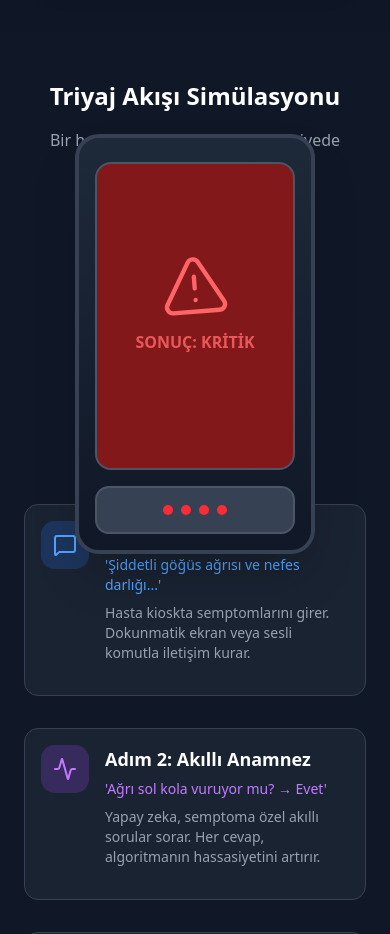
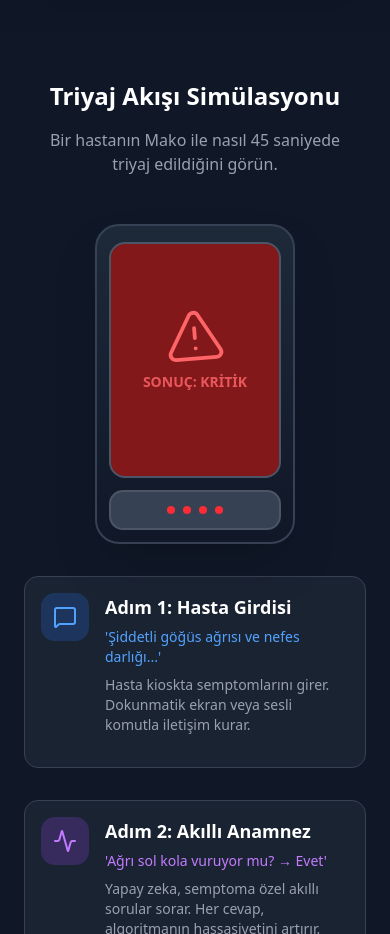
Before and after one commit to bsyilmaz/medmentum, a React (Vite) app: page /products/mako in a window 390 px wide. Shown: the part 1880-2814 px from the top of the page. Built offline with nearby package versions, Linux system fonts and the light colour scheme.

Commit message:
Mobile (MakoDetail): smaller kiosk (200x320), lighter borders/padding; container h=320px

```diff
--- a/src/components/mako/MakoScene.jsx
+++ b/src/components/mako/MakoScene.jsx
@@ -56,7 +56,7 @@ export function MakoScene() {
   const Icon = config.icon
 
   return (
-    <div className="h-full w-full flex items-center justify-center p-6 sm:p-8">
+    <div className="h-full w-full flex items-center justify-center p-4 sm:p-8">
       <AnimatePresence mode="wait">
         <motion.div
           key={currentStep}
@@ -67,7 +67,7 @@ export function MakoScene() {
           className="relative"
         >
           {/* Ana Kiosk Görseli */}
-          <div className="relative w-[240px] h-[420px] sm:w-[300px] sm:h-[500px] md:w-[400px] md:h-[600px] bg-gradient-to-b from-gray-800 to-gray-900 rounded-3xl shadow-2xl border-4 border-gray-700 overflow-hidden">
+          <div className="relative w-[200px] h-[320px] sm:w-[280px] sm:h-[460px] md:w-[400px] md:h-[600px] bg-gradient-to-b from-gray-800 to-gray-900 rounded-3xl shadow-2xl border-2 md:border-4 border-gray-700 overflow-hidden">
 
             {/* Ekran Alanı */}
             <motion.div
@@ -79,7 +79,7 @@ export function MakoScene() {
                 ]
               } : {}}
               transition={{ duration: 2, repeat: Infinity }}
-              className={`absolute top-6 sm:top-8 left-4 sm:left-6 right-4 sm:right-6 bottom-20 sm:bottom-24 ${config.bgColor} rounded-2xl border-2 border-gray-600 flex flex-col items-center justify-center p-4 sm:p-6 transition-all duration-500`}
+              className={`absolute top-4 sm:top-8 left-3 sm:left-6 right-3 sm:right-6 bottom-16 sm:bottom-24 ${config.bgColor} rounded-2xl border-2 border-gray-600 flex flex-col items-center justify-center p-3 sm:p-6 transition-all duration-500`}
             >
               {/* İkon */}
               <motion.div
@@ -89,7 +89,7 @@ export function MakoScene() {
                 } : {}}
                 transition={{ duration: 2, repeat: Infinity }}
               >
-                <Icon className={`w-16 h-16 sm:w-24 sm:h-24 md:w-32 md:h-32 ${config.color} mb-3 sm:mb-4`} strokeWidth={1.5} />
+                <Icon className={`w-14 h-14 sm:w-24 sm:h-24 md:w-32 md:h-32 ${config.color} mb-2 sm:mb-4`} strokeWidth={1.5} />
               </motion.div>
 
               {/* Durum Metni */}
@@ -98,14 +98,14 @@ export function MakoScene() {
                   opacity: [0.7, 1, 0.7]
                 } : {}}
                 transition={{ duration: 2, repeat: Infinity }}
-                className={`text-base sm:text-lg md:text-xl font-bold ${config.color} text-center`}
+                className={`text-sm sm:text-lg md:text-xl font-bold ${config.color} text-center`}
               >
                 {config.label}
               </motion.p>
 
               {/* Veri Akış Animasyonu */}
               {config.pulse && (
-                <div className="mt-4 sm:mt-6 flex gap-2">
+                <div className="mt-3 sm:mt-6 flex gap-2">
                   {[0, 1, 2].map((i) => (
                     <motion.div
                       key={i}
@@ -131,7 +131,7 @@ export function MakoScene() {
                 backgroundColor: ['rgba(239, 68, 68, 0.2)', 'rgba(239, 68, 68, 0.5)', 'rgba(239, 68, 68, 0.2)']
               } : {}}
               transition={{ duration: 1.5, repeat: Infinity }}
-              className="absolute bottom-4 sm:bottom-6 left-4 sm:left-6 right-4 sm:right-6 h-12 sm:h-16 bg-gray-700 rounded-xl border-2 border-gray-600 flex items-center justify-center"
+              className="absolute bottom-3 sm:bottom-6 left-3 sm:left-6 right-3 sm:right-6 h-10 sm:h-16 bg-gray-700 rounded-xl border-2 border-gray-600 flex items-center justify-center"
             >
               <div className="flex gap-2">
                 {[0, 1, 2, 3].map((i) => (
@@ -145,7 +145,7 @@ export function MakoScene() {
                       repeat: Infinity,
                       delay: i * 0.15
                     }}
-                    className="w-2.5 h-2.5 sm:w-3 sm:h-3 rounded-full bg-red-500"
+                    className="w-2 h-2 sm:w-3 sm:h-3 rounded-full bg-red-500"
                   />
                 ))}
               </div>
--- a/src/pages/MakoDetail.jsx
+++ b/src/pages/MakoDetail.jsx
@@ -387,7 +387,7 @@ function Scene3Simulation() {
         </motion.div>
 
         {/* 3D Sahne (mobilde statik) */}
-        <div className="h-[240px] sm:h-[340px] mb-10">
+        <div className="h-[320px] sm:h-[360px] mb-8">
           <MakoScene />
         </div>
 
```
